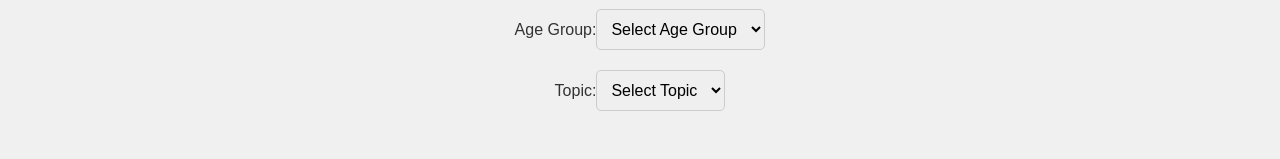
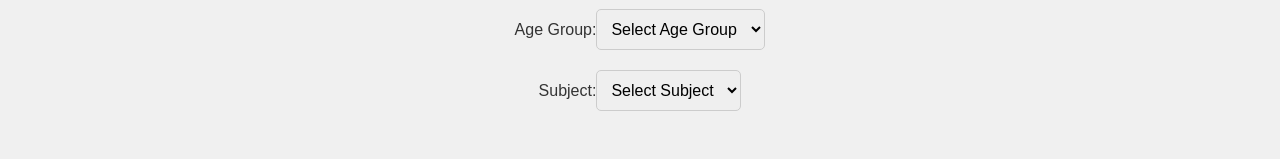
Before and after one commit to jackmok33/teacher-ui, a React (Vite) app: page /background-image in a window 1280 px wide. Shown: the part 424-583 px from the top of the page. Built offline with nearby package versions, Linux system fonts and the light colour scheme.

Commit message:
Update README and refactor GenerateQuestionPage to use 'subject' instead of 'topic'

```diff
--- a/src/pages/GenerateQuestionPage.jsx
+++ b/src/pages/GenerateQuestionPage.jsx
@@ -1,12 +1,12 @@
 import { useState } from "react";
 import { useNavigate } from "react-router-dom";
 import "../styles/GenerateQuestionPage.css";
-import {apiFetch} from "../api.js";
+import { apiFetch } from "../api.js";
 
 function GenerateQuestionPage() {
     const [age, setAge] = useState("7-9");
-    const [questionCount, setQuestionCount] = useState(10);
-    const [topic, setTopic] = useState("History");
+    const [questionCount, setQuestionCount] = useState(5);
+    const [subject, setSubject] = useState("History");
     const [quizQuestions, setQuizQuestions] = useState([]);
     const [isLoading, setIsLoading] = useState(false);
     const navigate = useNavigate();
@@ -19,7 +19,7 @@ function GenerateQuestionPage() {
         const params = new URLSearchParams({
             ageGroup: age,
             number: questionCount,
-            topic: topic,
+            subject: subject,
             item: localStorage.getItem("recognizedItem"),
         });
 
@@ -56,7 +56,7 @@ function GenerateQuestionPage() {
             });
 
             if (response.ok) {
-                navigate("/background-image?ageGroup=" + age + "&topic=" + topic);
+                navigate("/background-image?ageGroup=" + age + "&subject=" + subject);
             } else {
                 console.error(response);
                 alert("Failed to confirm quiz questions. Please try again.");
@@ -98,18 +98,18 @@ function GenerateQuestionPage() {
                         value={questionCount}
                         onChange={(e) => setQuestionCount(Number(e.target.value))}
                         min="1"
-                        max="10"
+                        max="5"
                         className="setting-input"
                     />
                 </div>
 
-                {/* Topic Selection */}
+                {/* Subject Selection */}
                 <div className="setting-item">
-                    <label htmlFor="topic">Topic</label>
+                    <label htmlFor="subject">Subject</label>
                     <select
-                        id="topic"
-                        value={topic}
-                        onChange={(e) => setTopic(e.target.value)}
+                        id="subject"
+                        value={subject}
+                        onChange={(e) => setSubject(e.target.value)}
                         className="setting-dropdown"
                     >
                         <option value="History">History</option>
@@ -142,7 +142,7 @@ function GenerateQuestionPage() {
                                         <li>Choice C: {question.choiceC}</li>
                                         <li>Choice D: {question.choiceD}</li>
                                     </ul>
-                                    <p>Answer:{question.answer}</p>
+                                    <p>Answer: {question.answer}</p>
                                 </li>
                             ))}
                         </ul>
--- a/src/pages/SetBackgroundImage.jsx
+++ b/src/pages/SetBackgroundImage.jsx
@@ -10,13 +10,13 @@ function SetBackgroundImage() {
     const [imageUrl, setImageUrl] = useState("");
     const [isLoading, setIsLoading] = useState(false);
     const [ageGroup, setAgeGroup] = useState(params.get("ageGroup") || "");
-    const [topic, setTopic] = useState(params.get("topic") || "");
+    const [subject, setSubject] = useState(params.get("subject") || "");
 
     const handleGenerateImage = async () => {
         setIsLoading(true);
 
         try {
-            const response = await apiFetch(`/ai/generate-image/?ageGroup=${ageGroup}&topic=${topic}`, {
+            const response = await apiFetch(`/ai/generate-image/?ageGroup=${ageGroup}&subject=${subject}`, {
                 method: "GET",
             });
 
@@ -80,9 +80,9 @@ function SetBackgroundImage() {
                     </select>
                 </label>
                 <label>
-                    Topic:
-                    <select value={topic} onChange={(e) => setTopic(e.target.value)}>
-                        <option value="">Select Topic</option>
+                    Subject:
+                    <select value={subject} onChange={(e) => setSubject(e.target.value)}>
+                        <option value="">Select Subject</option>
                         <option value="History">History</option>
                         <option value="English">English</option>
                         <option value="French">French</option>
```
Also changed, not shown: 1 other file (tests, documents, lock files or other folders).
